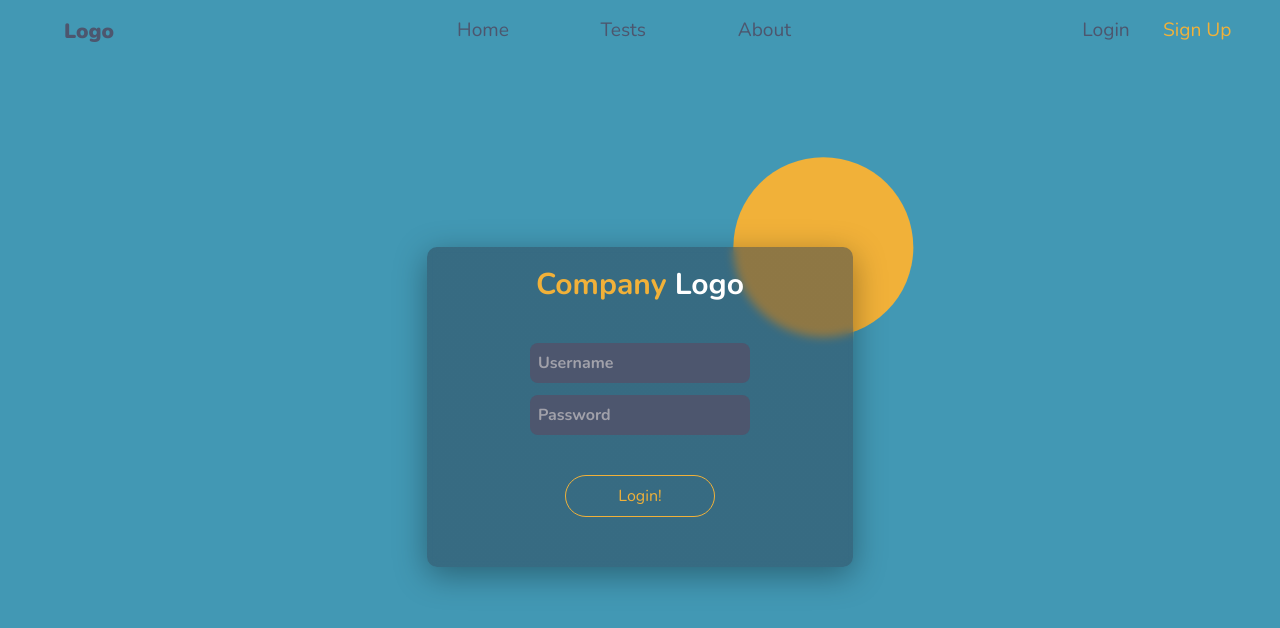
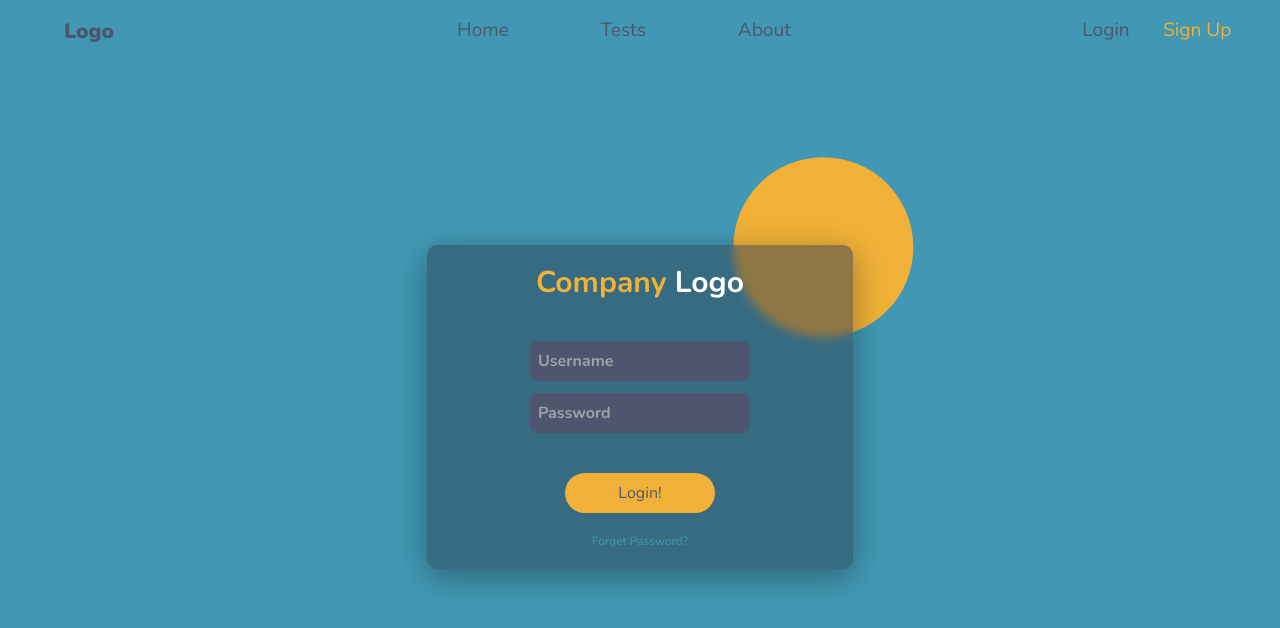
Before and after one commit to mostafa-rezaie/how-is-my-mental-health, a Vue app: page /login in a window 1280 px wide. Shown: the top 628 px of the page. Built offline with nearby package versions, Linux system fonts and the light colour scheme.

Commit message:
Forget password

```diff
--- a/src/views/Login.vue
+++ b/src/views/Login.vue
@@ -1,19 +1,40 @@
 <template>
   <div class="login-page">
-    <Header/>
-    <div class="card-container flex flex-col min-h-screen-90 justify-center m-auto w-1/3 relative">
-      <div class="circle">
-      </div>
-      <div class="card flex flex-col items-center min-h-20 ">
-        <div class="logo text-white text-3xl font-bold mt-5 ">
-          <span class="text-sec-2 ">Company</span> Logo
+    <Header />
+    <div
+      class="
+        card-container
+        flex flex-col
+        min-h-screen-90
+        justify-center
+        m-auto
+        w-1/3
+        relative
+      "
+    >
+      <div class="circle"></div>
+      <div class="card flex flex-col items-center min-h-20">
+        <div class="logo text-white text-3xl font-bold mt-5">
+          <span class="text-sec-2">Company</span> Logo
         </div>
         <div class="inputs mb-10 mt-10">
-          <user-input place-holder="Username" input-name="username"></user-input>
-          <user-input place-holder="Password" input-name="password" class="mt-3"></user-input>
+          <user-input
+            place-holder="Username"
+            input-name="username"
+          ></user-input>
+          <user-input
+            place-holder="Password"
+            input-name="password"
+            class="mt-3"
+          ></user-input>
         </div>
-        <div class="btn-container mb-10">
-          <button class="login-btn">Login!</button>
+        <div class="bottom-section">
+          <div class="btn-container mb-5">
+            <button class="btn">Login!</button>
+          </div>
+          <div class="forget-pass mb-5 text-center text-xs">
+            <a href="#" class="forget-pass-link">Forget Password?</a>
+          </div>
         </div>
       </div>
     </div>
@@ -25,18 +46,22 @@ import Header from "../components/Header";
 import UserInput from "../components/UserInput";
 
 export default {
-  name: 'Login',
+  name: "Login",
   props: {},
   components: {
     Header,
     UserInput,
-  }
-}
+  },
+};
 </script>
 
 <style scoped>
 .card {
-  background: linear-gradient(135deg, rgba(44, 62, 80, 0.5), rgba(44, 62, 80, 0.5));
+  background: linear-gradient(
+    135deg,
+    rgba(44, 62, 80, 0.5),
+    rgba(44, 62, 80, 0.5)
+  );
   /*background-color: rgba(44, 62, 80, 0.5);*/
   /*filter: blur(10px);*/
   backdrop-filter: blur(5px);
@@ -46,7 +71,7 @@ export default {
 
 .circle {
   background-color: #f1b139;
-  clip-path: circle(30.0% at 50% 50%);
+  clip-path: circle(30% at 50% 50%);
   width: 300px;
   height: 300px;
   position: absolute;
@@ -54,20 +79,17 @@ export default {
   right: -120px;
   top: 50px;
 }
-
-.login-btn {
-  @apply px-4 py-2 border rounded-3xl text-base
-  border-sec-2 text-sec-2
-  ;
-  min-width: 150px;
-  font-weight: normal;
-  transition: all .3s ease;
+.forget-pass {
+  color: #4298b4;
+  transition: all 0.3s;
+  /* margin-bottom: 1.5rem; */
 }
-
-.login-btn:hover {
-  background-color: #f1b139;
-  color: black;
-  transition: all .3s ease-out;
-
+.forget-pass:hover {
+  color: #f1b139;
+}
+.forget-pass-link{
+  display: inline-block;
+  margin: auto;
+  text-align: center;
 }
 </style>
```
